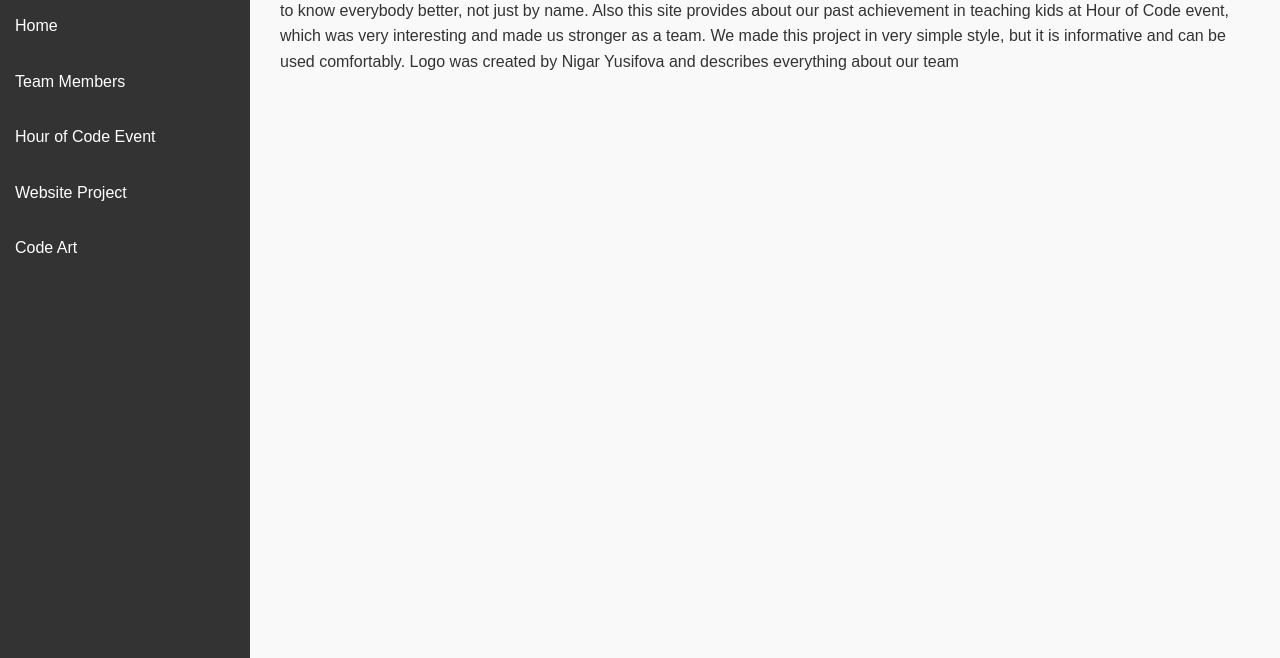
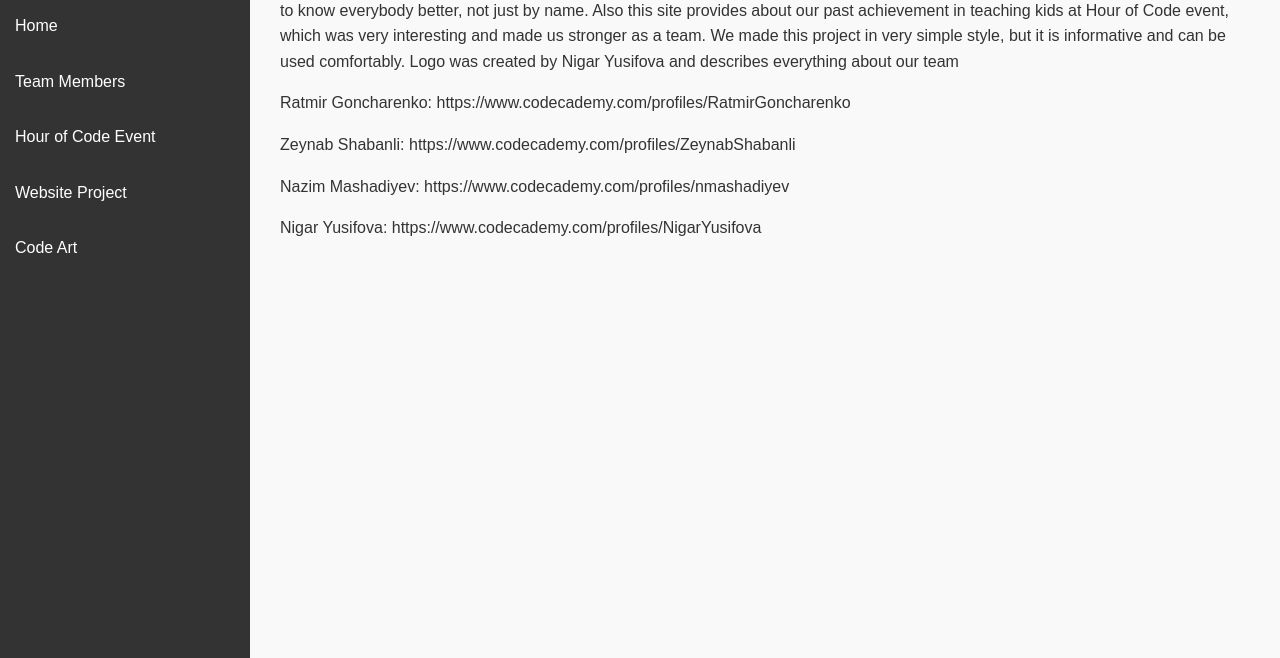
Before and after one commit to Ratmir00/Ratmir00.github.io, a plain HTML site: page project.html in a window 1280 px wide. Shown: the part 142-800 px from the top of the page. Drawn offline with Linux system fonts and the light colour scheme.

Commit message:
Update project.html

```diff
--- a/project.html
+++ b/project.html
@@ -22,6 +22,10 @@
     <div class="content">
         <h1>Website Project</h1>
         <p>This project provides a full information about our team and what we did in past. So, it starts with our personal information about us to get to know everybody better, not just by name. Also this site provides about our past achievement in teaching kids at Hour of Code event, which was very interesting and made us stronger as a team. We made this project in very simple style, but it is informative and can be used comfortably. Logo was created by Nigar Yusifova and describes everything about our team</p>
+        <p>Ratmir Goncharenko: <a>https://www.codecademy.com/profiles/RatmirGoncharenko</a></p>
+        <p>Zeynab Shabanli: <a>https://www.codecademy.com/profiles/ZeynabShabanli</a></p>
+        <p>Nazim Mashadiyev: <a>https://www.codecademy.com/profiles/nmashadiyev</a></p>
+        <p>Nigar Yusifova: <a>https://www.codecademy.com/profiles/NigarYusifova</a></p>
     </div>
     <script src="script.js"></script>
 </body>
```
